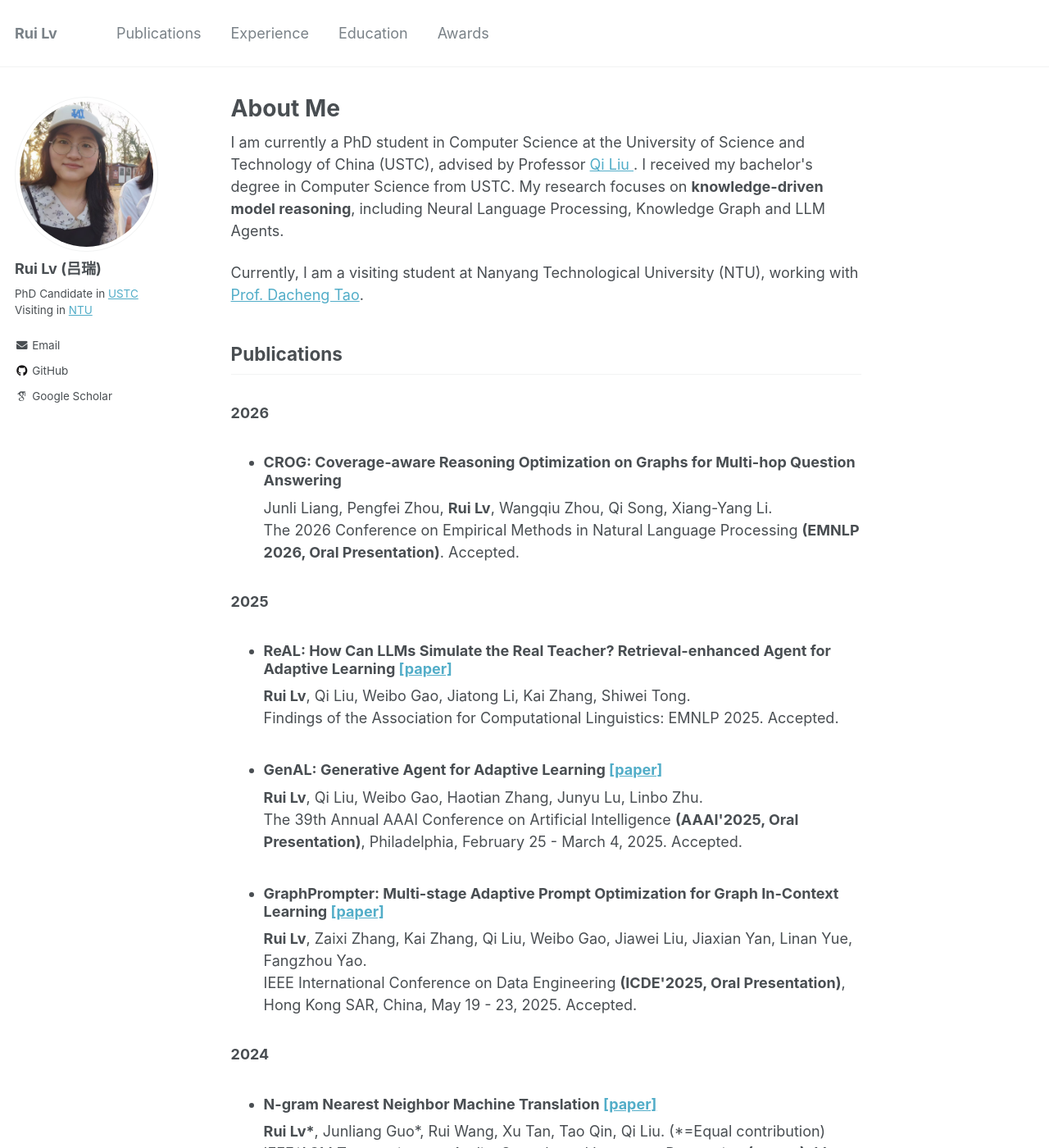
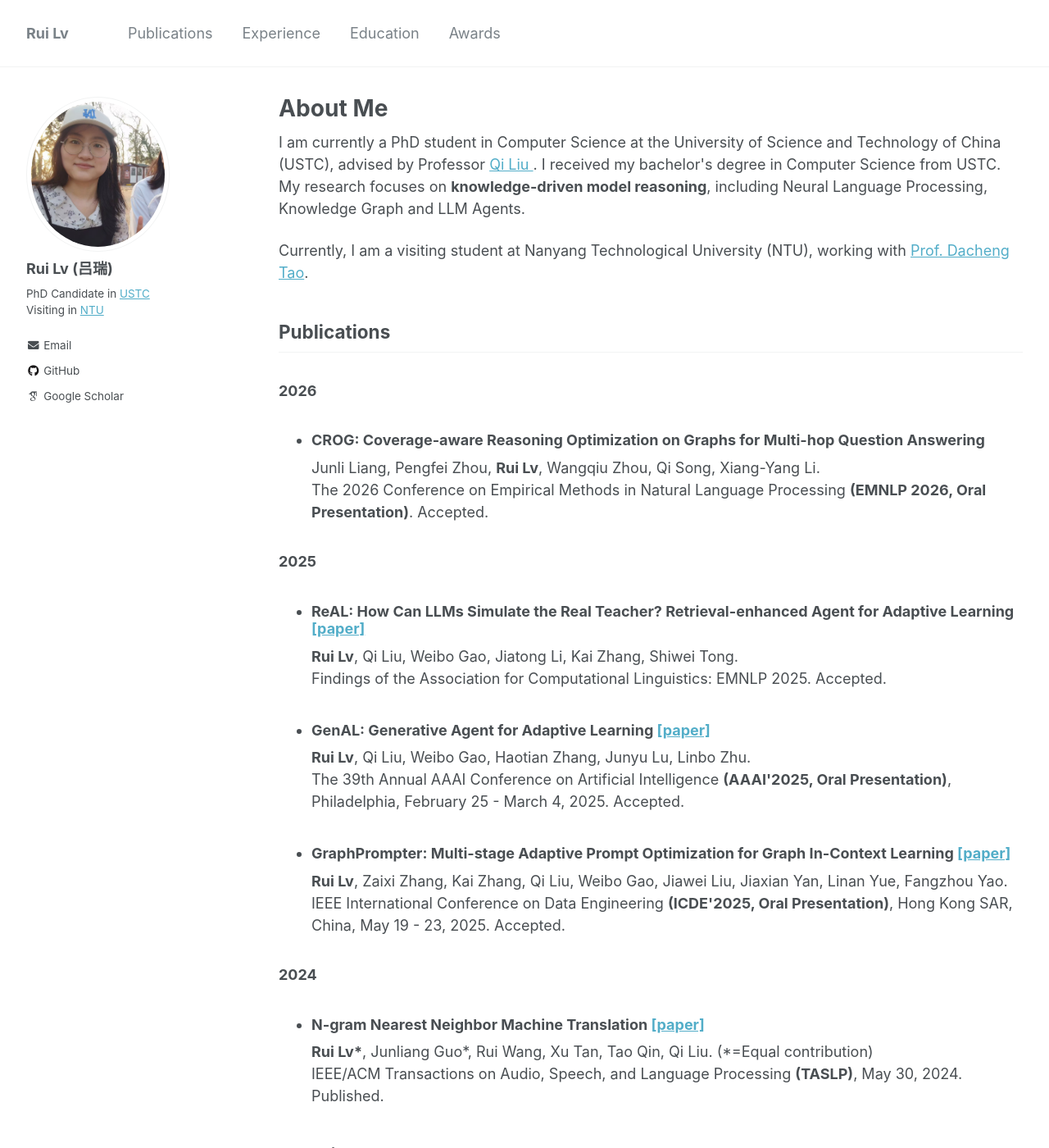
Before and after one commit to karin0018/karin0018.github.io, a Jekyll site: the page built from index.html, in a window 1280 px wide and 1400 px high. Shown: the whole window at 82% size. Built offline with Jekyll 4.4.1, drawn with Linux system fonts in a browser that asks for light colours; some web fonts are replaced.

Commit message:
Widen desktop sidebar and main reading area

```diff
--- a/assets/css/main.scss
+++ b/assets/css/main.scss
@@ -39,3 +39,27 @@
 @import "vendor/font-awesome/brands";
 @import "vendor/magnific-popup/magnific-popup";
 @import "print";
+/* Wider desktop profile and reading area. */
+@media (min-width: 925px) {
+  #main {
+    max-width: 1440px;
+    padding-left: 32px;
+    padding-right: 32px;
+  }
+  #main > .sidebar {
+    width: 260px;
+    margin-right: 0;
+    padding-right: 0;
+  }
+  #main > .page {
+    width: calc(100% - 308px);
+    padding-left: 0;
+    padding-right: 0;
+    margin-right: 0;
+  }
+  .masthead__inner-wrap {
+    max-width: 1440px;
+    padding-left: 32px;
+    padding-right: 32px;
+  }
+}
```
